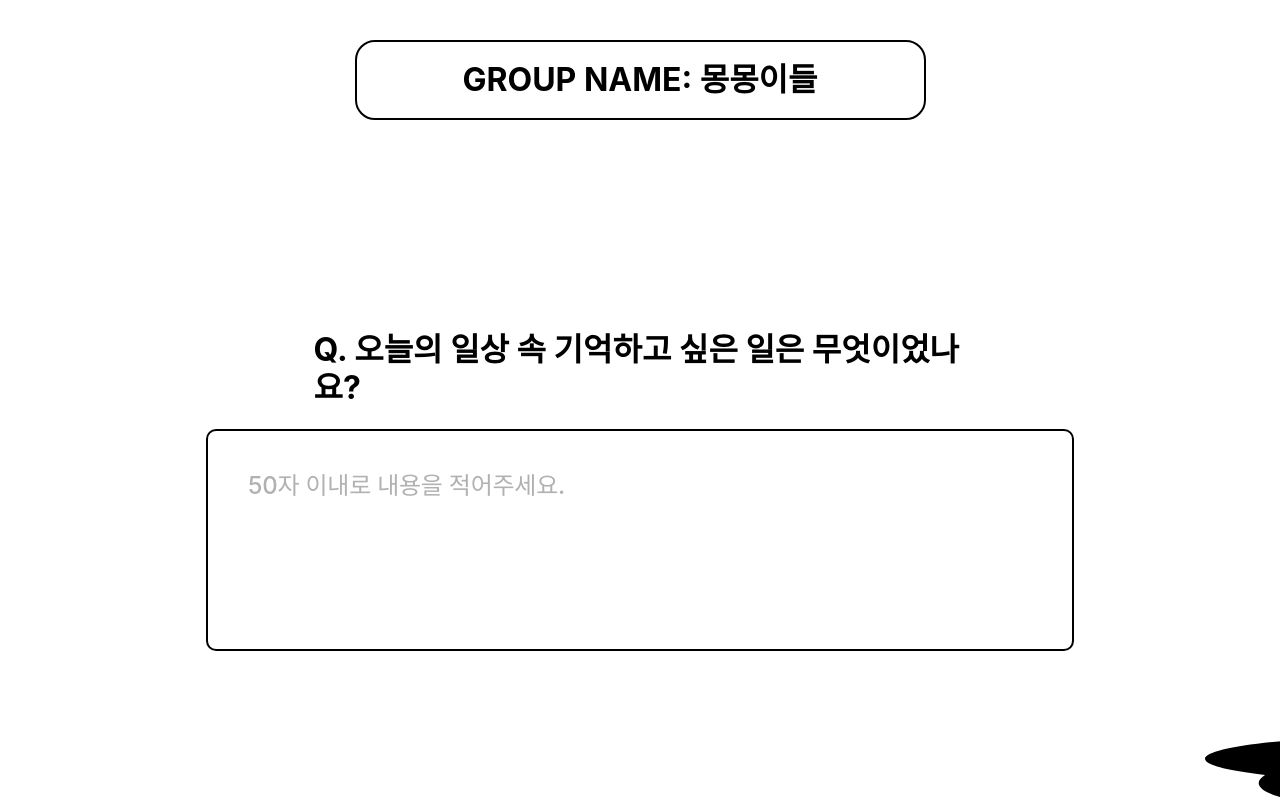
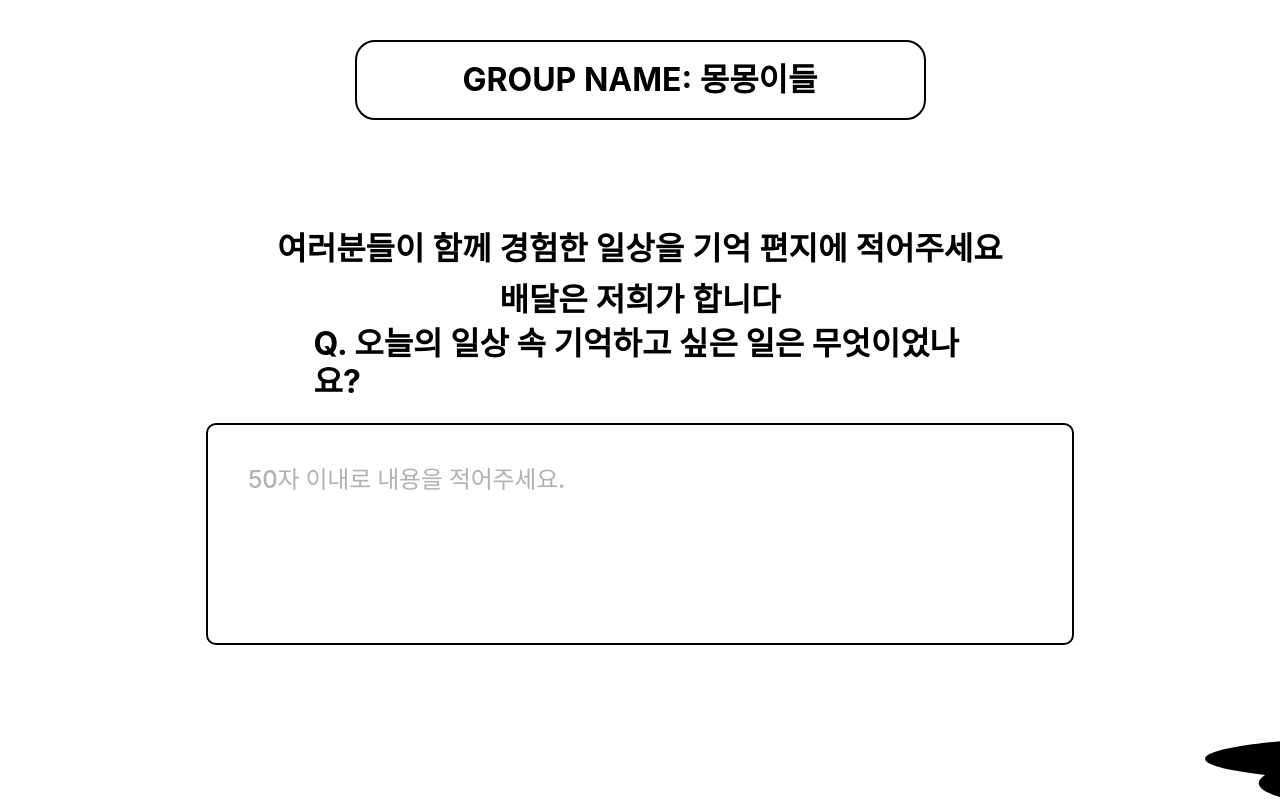
Before and after one commit to ILsangEmong/ILsangEmong-Web, a React (Create React App) app: page /group/comment in a window 1280 px wide. Shown: the top 800 px of the page. Built offline with nearby package versions, Linux system fonts and the light colour scheme; a web font is replaced by a local one.

Commit message:
design: 텍스트 추가

```diff
--- a/src/pages/CommentForm.tsx
+++ b/src/pages/CommentForm.tsx
@@ -18,7 +18,11 @@ export default function CommentForm() {
   return (
     <StCommentForm>
       <StTitle>GROUP NAME: 몽몽이들</StTitle>
-
+      <div>
+        여러분들이 함께 경험한 일상을 기억 편지에 적어주세요
+        <br />
+        배달은 저희가 합니다
+      </div>
       <StContainer>
         <label>Q. 오늘의 일상 속 기억하고 싶은 일은 무엇이었나요?</label>
         <StInputReviewText
@@ -44,10 +48,17 @@ const StCommentForm = styled.div`
   justify-content: center;
   align-items: center;
   position: relative;
+  & > *:nth-child(2) {
+    font-weight: 600;
+    font-size: 32px;
+    line-height: 51px;
+    text-align: center;
+  }
   & > *:last-child {
     position: absolute;
     top: 444px;
     left: 1205px;
+    margin-bottom: 5px;
   }
 `;
 const StTitle = styled.div`
@@ -70,7 +81,7 @@ const StTitle = styled.div`
   line-height: 38px;
 
   margin-top: 40px;
-  margin-bottom: 211px;
+  margin-bottom: 103px;
 `;
 
 const StContainer = styled.div`
```
